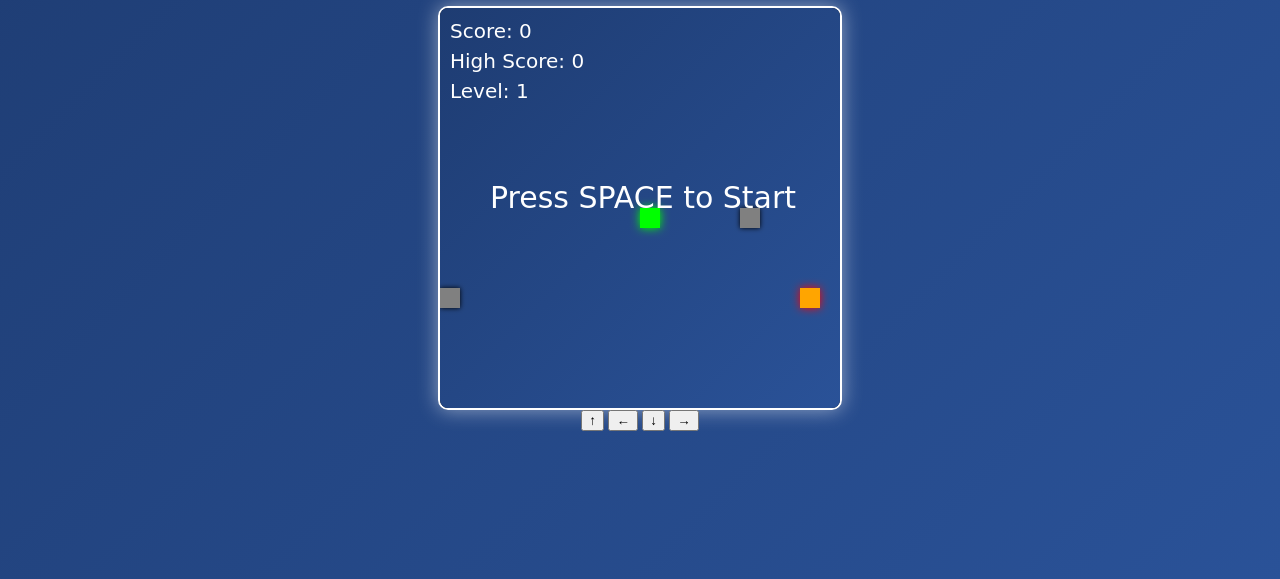
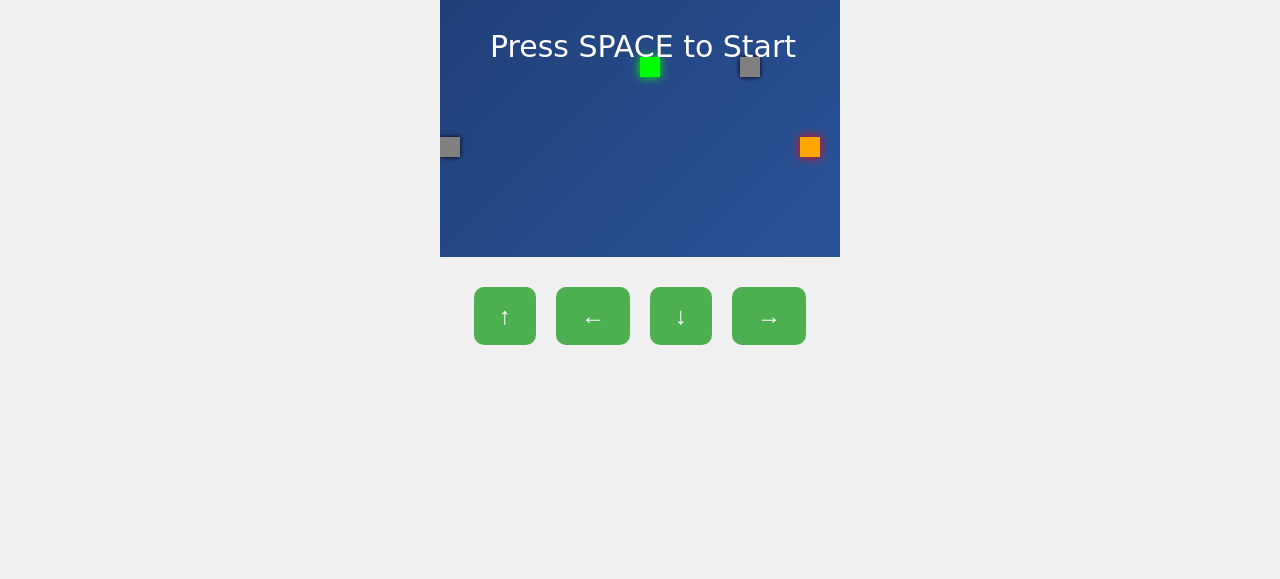
Before and after one commit to chao1111232/snakegame, a plain HTML site: page index.html in a window 1280 px wide. Shown: the part 221-800 px from the top of the page. Drawn offline with Linux system fonts and the light colour scheme.

Commit message:
style.css

```diff
--- a/style.css
+++ b/style.css
@@ -1,23 +1,41 @@
 body {
-    display: flex;
-    flex-direction: column;
-    align-items: center;
-    justify-content: center;
-    height: 100vh;
+    font-family: Arial, sans-serif;
+    text-align: center;
+    background-color: #f0f0f0;
     margin: 0;
-    background: linear-gradient(135deg, #1e3c72, #2a5298); /* Gradient background */
-    color: #fff;
-    font-family: Arial, sans-serif;
+    padding: 0;
+}
+
+h1 {
+    margin-top: 20px;
 }
 
 canvas {
-    border: 2px solid #fff;
-    background-color: rgba(0, 0, 0, 0.8); /* Semi-transparent background */
-    border-radius: 10px; /* Rounded corners */
-    box-shadow: 0 0 20px rgba(255, 255, 255, 0.5); /* Glow effect */
+    display: block;
+    margin: 0 auto;
+    background-color: #000;
+    max-width: 100%;
+    height: auto;
 }
 
-p {
+#controls {
+    display: flex;
+    justify-content: center;
     margin-top: 20px;
-    font-size: 18px;
+    flex-wrap: wrap;
 }
+
+#controls button {
+    font-size: 24px;
+    padding: 15px 25px;
+    margin: 10px;
+    background-color: #4CAF50;
+    color: white;
+    border: none;
+    border-radius: 10px;
+    cursor: pointer;
+}
+
+#controls button:active {
+    background-color: #45a049;
+}
```
